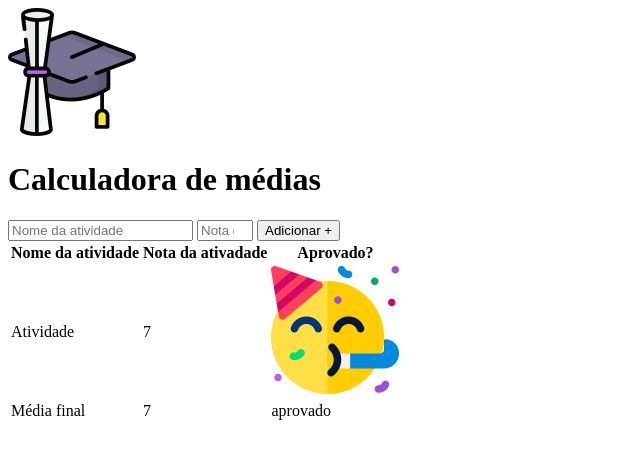
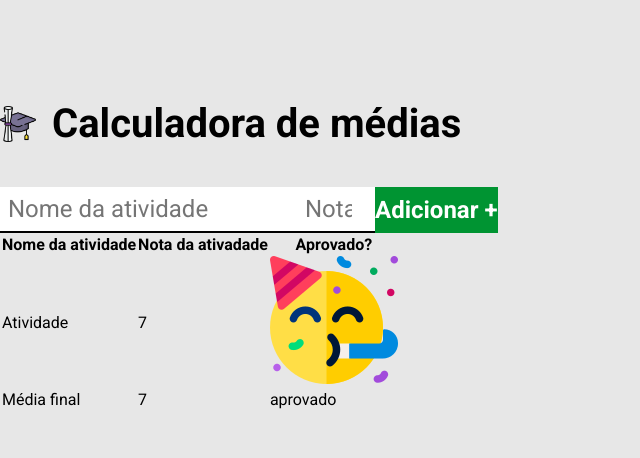
Before and after one commit to Ezeki-el/Projeto-2, a plain HTML site: page Projeto 2/index.html in a window 1280 px wide. Shown: the whole page, without its empty margins (0-640 px from the left). Drawn offline with Linux system fonts and the light colour scheme.

Commit message:
Add files via upload

```diff
--- a/Projeto 2/index.html
+++ b/Projeto 2/index.html
@@ -4,8 +4,13 @@
     <meta charset="UTF-8">
     <meta name="viewport" content="width=device-width, initial-scale=1.0">
     <title>Calculadora de Medias</title>
+    <link rel="preconnect" href="https://fonts.googleapis.com">
+    <link rel="preconnect" href="https://fonts.gstatic.com" crossorigin>
+    <link href="https://fonts.googleapis.com/css2?family=Open+Sans:wght@300&family=Roboto:wght@400;700&display=swap" rel="stylesheet">
+    <link rel="stylesheet" href="./main.css">
 </head>
 <body>
+    <div>
     <header>
         <img src="./images/logo.png" alt="capelo e diploma">
         <h1>Calculadora de médias</h1>
@@ -40,5 +45,6 @@
             </tr>
         </tfoot>
     </table>
+    </div>
 </body>
 </html>
--- /dev/null
+++ b/Projeto 2/main.css
@@ -0,0 +1,54 @@
+*{
+    margin: 0;
+    padding: 0;
+    box-sizing: border-box;
+    font-family: 'Roboto', sans-serif;
+}
+
+body {
+    background-color: #E7E7E7;
+    padding-top: 100px;
+}
+
+header {
+    display: flex;
+    align-items: center;
+    margin-bottom: 40px;
+}
+
+header img {
+    height: 36px;
+    margin-right: 16px;
+}
+
+header h1 {
+    font-size: 40px;
+    font-weight: bold;
+}
+
+.container {
+    max-width: 960px;
+    width: 100%;
+    margin: 0 auto;
+}
+
+form {
+    display: flex;
+}
+
+form input{
+    font-size: 24px;
+    background-color: #fff;
+    border: none;
+    border-bottom: 2px solid #000;
+    padding: 8px;
+}
+
+form button {
+    background-color: #009432;
+    color: #fff;
+    font-size: 24px;
+    font-weight: bold;
+    border: none;
+    cursor: pointer;
+}
```
